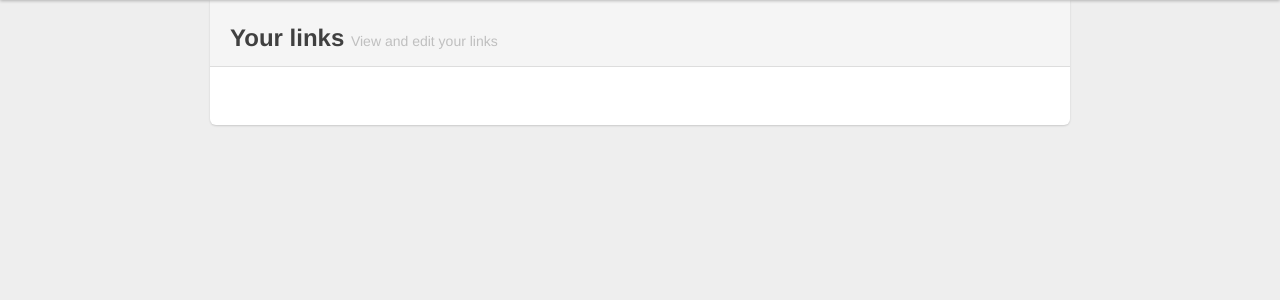
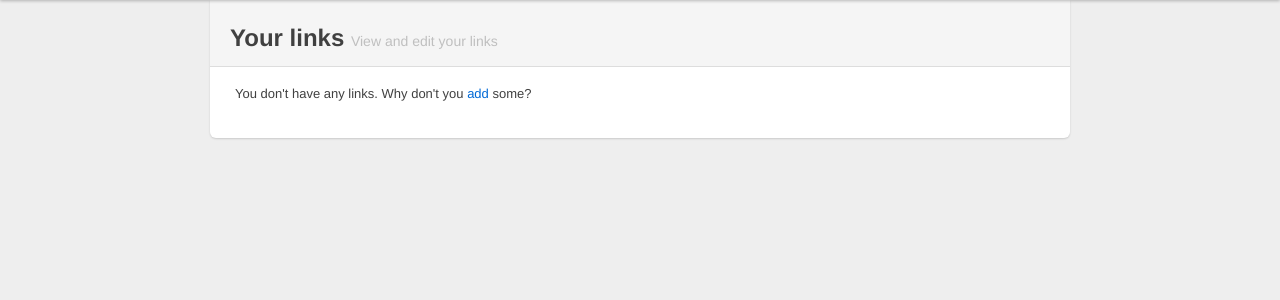
Before and after one commit to cosmin/clktc, a Django app: template clktc/links/templates/links/all.html in a window 1280 px wide. Shown: the part 40-340 px from the top of the page. Run offline with Django 3.2, Linux system fonts and the light colour scheme; the template is opened without the code that fills it, so the values that code supplies are empty.

Commit message:
handling case where there are no links to view

```diff
--- a/clktc/links/templates/links/all.html
+++ b/clktc/links/templates/links/all.html
@@ -5,7 +5,6 @@
     <div id="links">
         <ul>
         {% for link in links %}
-
             <li>
                 <a href="{% url edit_link link.pk %}">Edit</a>
                 |
@@ -13,6 +12,8 @@
                 =>
                 <a href="{{ link.destination_url }}">{{ link.destination_url }}</a>
             </li>
+        {% empty %}
+            You don't have any links. Why don't you <a href="{% url add_link %}">add</a> some?
         {% endfor %}
         </ul>
     </div>
```
